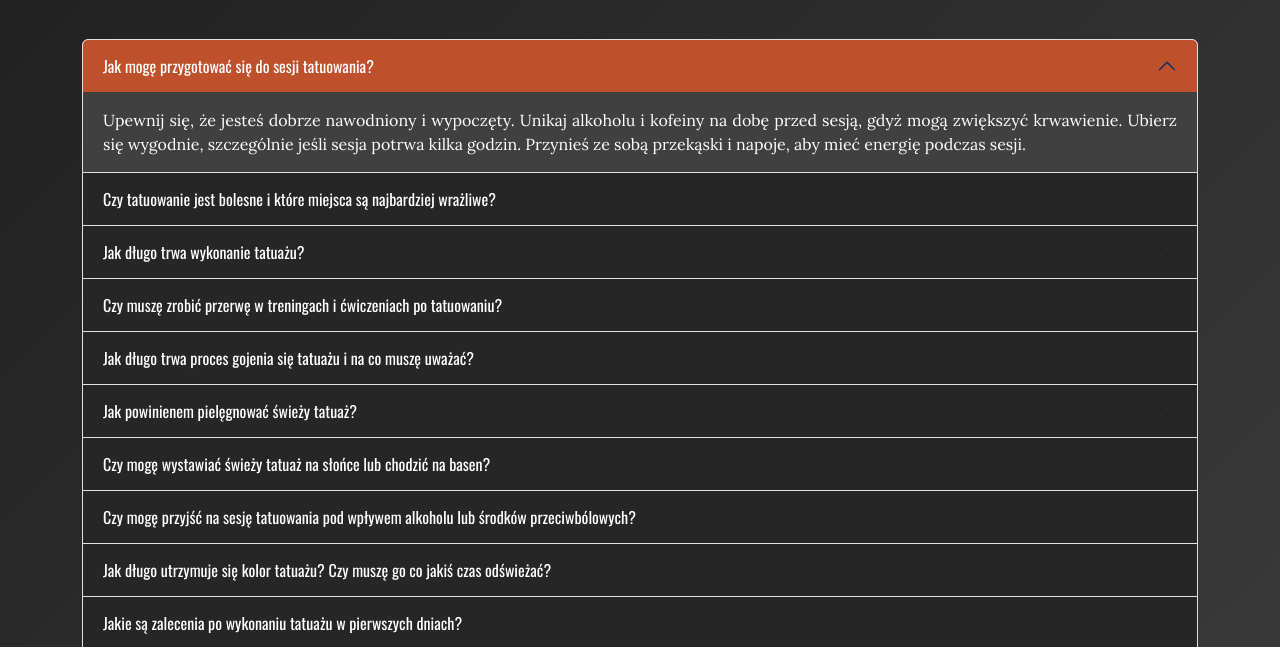
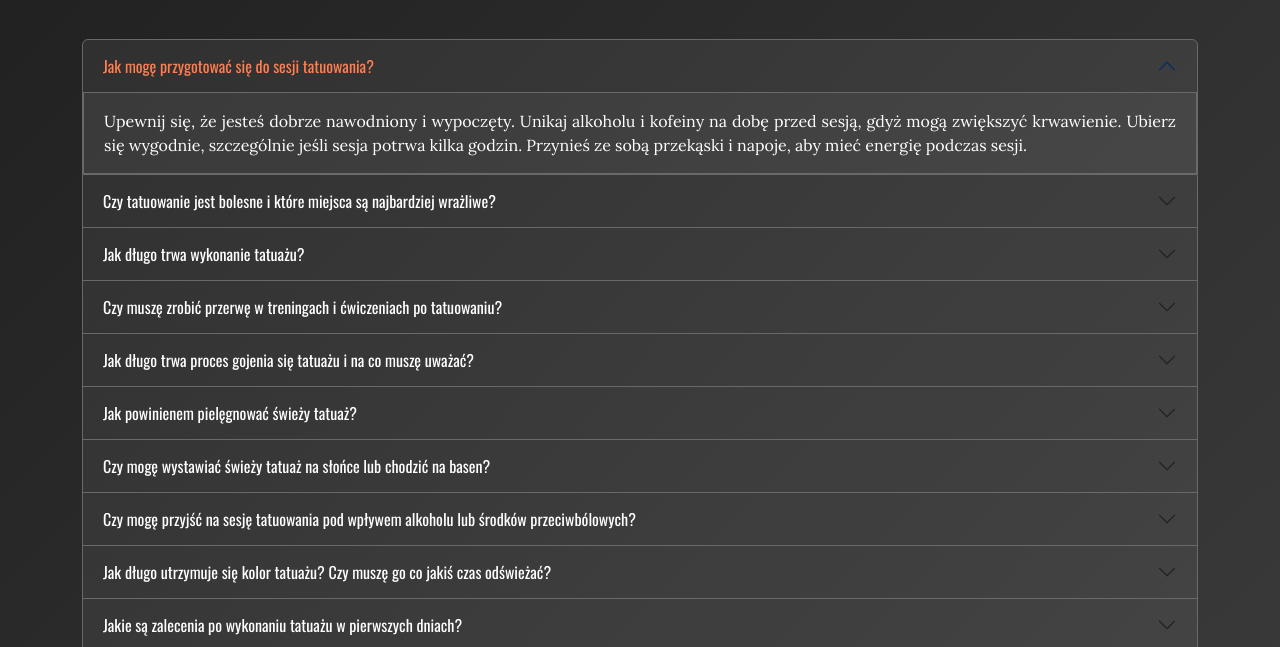
Before and after one commit to Kamrocky/InkHouse-Studio, a plain HTML site: page faq.html in a window 1280 px wide. Both pictures are taken after a click on the button "Jak mogę przygotować się do sesji tatuowania?". Shown: the part 152-799 px from the top of the page. Drawn offline with nearby package versions, Linux system fonts and the light colour scheme.

Commit message:
update faq styles

```diff
--- a/css/style.css
+++ b/css/style.css
@@ -1,4 +1,4 @@
-/* Global styles */
+/* Apply box-sizing to all elements and their pseudo-elements */
 *,
 *::before,
 *::after {
@@ -7,25 +7,33 @@
     padding: 0;
 }
 
+/* Set global styles for html and body */
 html, body {
     height: 100%;
     margin: 0;
-    /*background-color: #202020;*/
     padding-top: 30px;
     background: linear-gradient(135deg, #202020, #393939) fixed;
     font-family: 'Lora', serif;
 }
 
+/* Set font-family for headings and navbar brand */
 h1, h2, h3, .navbar-brand {
-    font-family: 'Oswald', sans-serif; /* Dla nagłówków i logo */
+    font-family: 'Oswald', sans-serif;
 }
 
-/* Main content */
+/* Ensure main content takes up available space */
 main {
     flex: 1;
 }
 
-/* Navbar styles */
+/* Style for navbar */
+.navbar {
+    background-color: #1c1c1c;
+    position: fixed;
+    width: 100%;
+}
+
+/* Style for navbar brand image */
 .navbar-brand img {
     height: 30px;
     transition: transform 0.3s ease;
@@ -35,6 +43,7 @@ main {
     transform: rotate(-2deg);
 }
 
+/* Style for navigation links */
 .nav-link {
     color: white;
     font-size: 1.2rem;
@@ -45,12 +54,7 @@ main {
     color: coral;
 }
 
-.navbar {
-    background-color: #1c1c1c;
-    position: fixed;
-    width: 100%;
-}
-
+/* Style for custom menu items */
 .custom-menu .nav-item {
     margin: 0 20px;
 }
@@ -59,7 +63,8 @@ main {
     color: coral;
 }
 
-@media (max-width: 575px) {
+/* Media query for small screens */
+@media (max-width: 767px) {
     .custom-menu .nav-item {
         border-bottom: 1px solid white;
         margin: 0;
@@ -70,7 +75,7 @@ main {
     }
 }
 
-/* Studio description section */
+/* Style for studio description section */
 #studio-description {
     background: url('../images/bg.jpg') center/cover;
     color: white;
@@ -91,7 +96,7 @@ main {
     margin: auto;
 }
 
-/* Heading styles */
+/* Style for decorated heading */
 .heading-decorated {
     display: flex;
     align-items: center;
@@ -110,7 +115,7 @@ main {
     margin: 0 20px;
 }
 
-/* Artist section styles */
+/* Style for artist photo */
 .artist-photo {
     border-radius: 10px;
     box-shadow: 0 4px 8px rgba(0, 0, 0, 0.5);
@@ -121,6 +126,7 @@ main {
     transform: scale(1.05);
 }
 
+/* Style for artist section */
 .artist-section {
     background: rgba(255, 255, 255, 0.05);
     padding: 30px;
@@ -132,15 +138,12 @@ main {
     transition: all 0.5s ease;
 }
 
-.artist-section:last-child {
-    margin-bottom: 0;
-}
-
 .artist-section.visible {
     opacity: 1;
     transform: translateY(0);
 }
 
+/* Style for artist description */
 .artist-description h3 {
     color: coral;
     margin: 15px 0;
@@ -156,6 +159,7 @@ main {
     font-size: 0.9rem;
 }
 
+/* Style for Instagram icon */
 .instagram-icon {
     color: coral;
     font-size: 1.3rem;
@@ -170,7 +174,7 @@ main {
     color: white;
 }
 
-/* Contact section */
+/* Style for contact section */
 #contact {
     color: white;
 }
@@ -204,6 +208,7 @@ main {
     margin: 5px 0;
 }
 
+/* Style for contact items */
 .contact-items {
     color: #bf502c;
     text-decoration: none;
@@ -214,6 +219,7 @@ main {
     color: white;
 }
 
+/* Style for responsive embed */
 .embed-responsive {
     position: relative;
     width: 100%;
@@ -230,7 +236,7 @@ main {
     border: 0;
 }
 
-/* Contact form */
+/* Style for contact form */
 #contact_form .col-md-7, #contact_form .col-md-5 {
     display: flex;
     flex-direction: column;
@@ -247,6 +253,7 @@ main {
     }
 }
 
+/* Style for form control */
 .form-control {
     border-radius: 5px;
     border: 2px solid #202020;
@@ -267,6 +274,7 @@ main {
     justify-content: flex-end;
 }
 
+/* Style for primary button */
 .btn-primary {
     background-color: #bf502c;
     border: none;
@@ -283,7 +291,7 @@ main {
     background-color: #913820;
 }
 
-/* Footer styles */
+/* Style for footer */
 footer {
     background-color: #1c1c1c;
     color: #fff;
@@ -291,6 +299,7 @@ footer {
     font-size: 1rem;
 }
 
+/* Style for gallery filter */
 #gallery_filter {
     padding: 20px;
     color: white;
@@ -312,7 +321,7 @@ footer {
     border-color: #da6741;
 }
 
-/* Gallery container */
+/* Style for gallery container */
 #gallery {
     display: grid;
     grid-template-columns: repeat(auto-fill, minmax(250px, 1fr));
@@ -320,7 +329,7 @@ footer {
     margin: 20px 0;
 }
 
-/* Individual gallery items */
+/* Style for individual gallery items */
 .gallery-item {
     position: relative;
     overflow: hidden;
@@ -331,12 +340,11 @@ footer {
     transition: transform 0.3s ease, box-shadow 0.3s ease;
 }
 
-/* Hover effect for gallery items */
 .gallery-item:hover {
     transform: scale(1.05);
 }
 
-/* Image inside gallery item */
+/* Style for image inside gallery item */
 .gallery-item img {
     position: absolute;
     top: 50%;
@@ -349,7 +357,7 @@ footer {
     transition: transform 0.3s ease;
 }
 
-/* Modal styles */
+/* Style for modal */
 .modal {
     display: none;
     position: fixed;
@@ -380,6 +388,7 @@ footer {
     padding: 10px 0;
 }
 
+/* Style for close button */
 .close {
     position: absolute;
     top: 15px;
@@ -397,6 +406,7 @@ footer {
     cursor: pointer;
 }
 
+/* Style for table */
 .table {
     border: 2px solid dimgray;
     border-radius: 8px;
@@ -413,7 +423,7 @@ footer {
     transition: 0.3s;
 }
 
-.table td:hover{
+.table td:hover {
     color: coral;
 }
 
@@ -423,48 +433,48 @@ footer {
     border: 1px dotted dimgray;
 }
 
-#pricing p{
+#pricing p {
     color: coral;
 }
 
+/* Style for accordion */
 .accordion {
     text-align: justify;
     border: none;
-    outline: none;
-    box-shadow: none;
+    --bs-accordion-bg: rgba(255, 255, 255, 0.05);
 }
 
 .accordion-button {
-    background: rgba(0, 0, 0, 0.85);
+    background: rgba(255, 255, 255, 0.01);
     color: white;
     border: none;
-    outline: none;
     box-shadow: none;
-    transition: 0.3s ease;
+    transition: color 0.3s ease;
 }
 
-/* Efekt po najechaniu */
 .accordion-button:hover {
-    background-color: #bf502c;
-    border: none;
-    outline: none;
+    color: coral;
+}
+
+.accordion-button:not(.collapsed) {
+    background: rgba(255, 255, 255, 0.01);
+    color: coral;
+}
+
+.accordion-body {
+    background: rgba(255, 255, 255, 0.05);
+    color: white;
+    border: 1px solid dimgray;
+}
+
+.accordion-header {
+    font-size: larger;
+}
+
+.accordion-item {
+    border: 1px solid dimgray;
+}
+
+.accordion-button:focus {
     box-shadow: none;
 }
-
-/* Styl dla otwartego przycisku */
-.accordion-button:not(.collapsed) {
-    background-color: #bf502c;
-    color: white;
-    border: none;
-    outline: none;
-    box-shadow: none;
-}
-
-/* Stylowanie ciała akordeonu */
-.accordion-body {
-    background: rgba(0, 0, 0, 0.75);
-    color: white;
-    border: none;
-    outline: none;
-    box-shadow: none;
-}
--- a/js/script.js
+++ b/js/script.js
@@ -10,6 +10,9 @@ document.addEventListener("scroll", function() {
     });
 });
 
+/**
+ * Initializes the gallery filtering functionality and modal functionality when the DOM content is loaded.
+ */
 document.addEventListener("DOMContentLoaded", function() {
     // Existing code for filtering gallery
     const checkboxes = document.querySelectorAll(".form-check-input");
@@ -57,6 +60,9 @@ document.addEventListener("DOMContentLoaded", function() {
     };
 });
 
+/**
+ * Ensures that only one accordion item is expanded at a time.
+ */
 document.addEventListener("DOMContentLoaded", function() {
     const accordionItems = document.querySelectorAll(".accordion-item");
 
```
